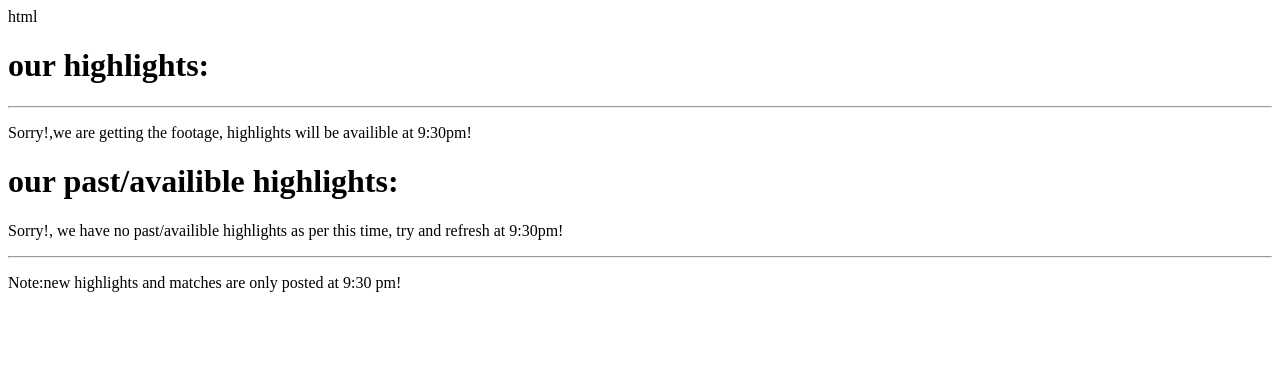
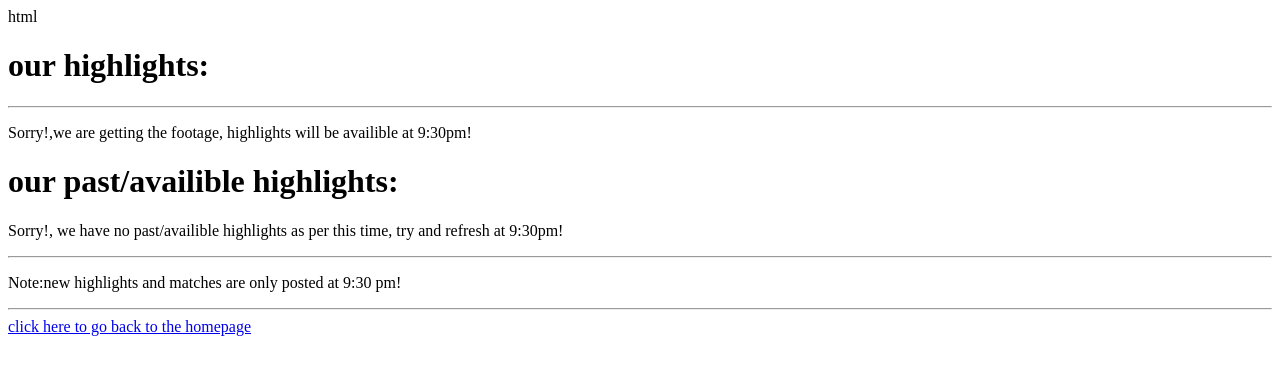
Before and after one commit to crusaid7DVS/Dhairyaveersaroha, a plain HTML site: page highlights.html in a window 1280 px wide. Drawn offline with Linux system fonts and the light colour scheme.

Commit message:
Update highlights.html

```diff
--- a/highlights.html
+++ b/highlights.html
@@ -11,4 +11,6 @@
     <p>Sorry!, we have no past/availible highlights as per this time, try and refresh at 9:30pm!</p>
   <hr>
   <p>Note:new highlights and matches are only posted at 9:30 pm!</p>
+  <hr>
+  <a href="intel.html">click here to go back to the homepage</a>
   </body>
```
